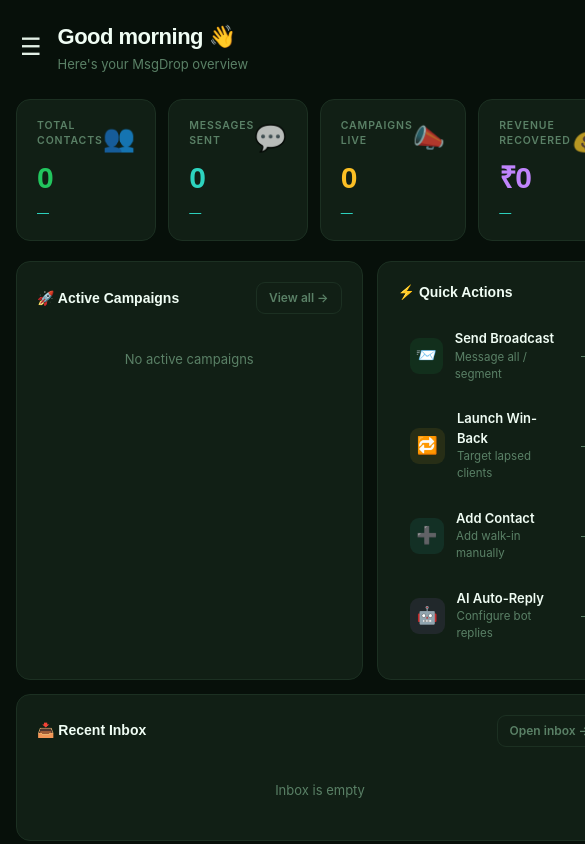
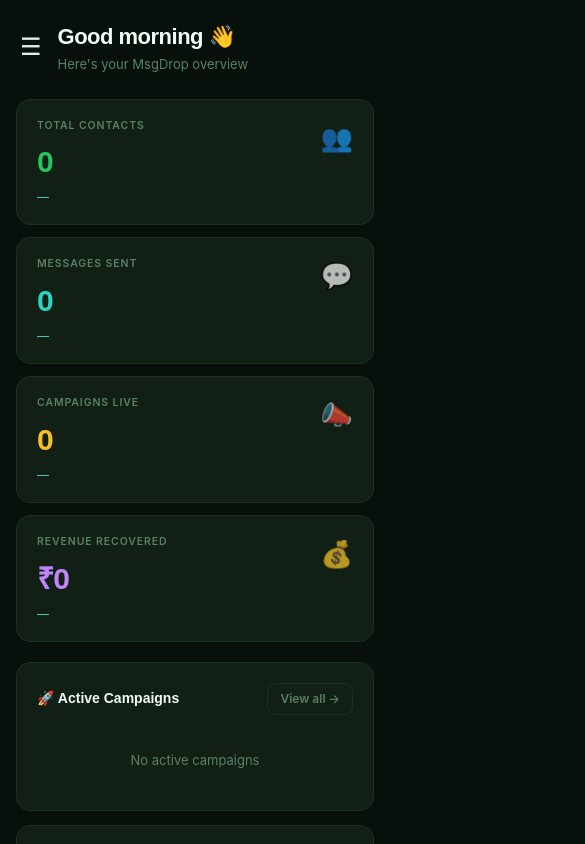
Before and after one commit to webgurdians/msgdrop, a React (Vite) app in the folder frontend/: page /dashboard in a window 390 px wide. Shown: the top 844 px of the page, 585 px wide, since content can reach past the window. Built offline with nearby package versions, Linux system fonts and the light colour scheme.

Commit message:
Make dashboard responsive for mobile using CSS Grid auto-fit

```diff
--- a/frontend/src/pages/Dashboard.tsx
+++ b/frontend/src/pages/Dashboard.tsx
@@ -10,14 +10,14 @@
 
   return (
     <div className="fade-up">
-      <div style={{ display: "grid", gridTemplateColumns: "repeat(4,1fr)", gap: 12, marginBottom: 20 }}>
+      <div style={{ display: "grid", gridTemplateColumns: "repeat(auto-fit, minmax(min(100%, 200px), 1fr))", gap: 12, marginBottom: 20 }}>
         <StatCard label="Total Contacts"   value={stats.totalContacts}   trend={stats.totalContacts !== "0" ? "↑ 23 this week" : "—"}    color={G.green}  icon="👥" />
         <StatCard label="Messages Sent"    value={stats.messagesSent} trend={stats.messagesSent !== "0" ? "↑ 12% vs last week" : "—"} color={G.teal}   icon="💬" />
         <StatCard label="Campaigns Live"   value={stats.campaignsLive}     trend={stats.campaignsLive !== "0" ? "1 scheduled" : "—"}        color={G.amber}  icon="📣" />
         <StatCard label="Revenue Recovered" value={stats.revenueRecovered} trend={stats.revenueRecovered !== "₹0" ? "via win-back flows" : "—"} color="#c084fc"  icon="💰" />
       </div>
 
-      <div style={{ display: "grid", gridTemplateColumns: "1.4fr 1fr", gap: 14, marginBottom: 14 }}>
+      <div style={{ display: "grid", gridTemplateColumns: "repeat(auto-fit, minmax(min(100%, 300px), 1fr))", gap: 14, marginBottom: 14 }}>
         {/* Active campaigns */}
         <Card>
           <div style={{ display: "flex", justifyContent: "space-between", alignItems: "center", marginBottom: 16 }}>
@@ -74,7 +74,7 @@
           <div style={{ fontWeight: 700, fontFamily: "Syne, sans-serif", fontSize: 14 }}>📥 Recent Inbox</div>
           <Btn sm variant="ghost" onClick={() => navigate("/dashboard/inbox")}>Open inbox →</Btn>
         </div>
-        <div style={{ display: "grid", gridTemplateColumns: "repeat(3,1fr)", gap: 10 }}>
+        <div style={{ display: "grid", gridTemplateColumns: "repeat(auto-fit, minmax(min(100%, 250px), 1fr))", gap: 10 }}>
           {INBOX.length === 0 ? (
             <div style={{ gridColumn: "1 / -1", padding: 20, textAlign: "center", color: G.muted, fontSize: 13 }}>Inbox is empty</div>
           ) : INBOX.slice(0, 3).map(m => (
```
